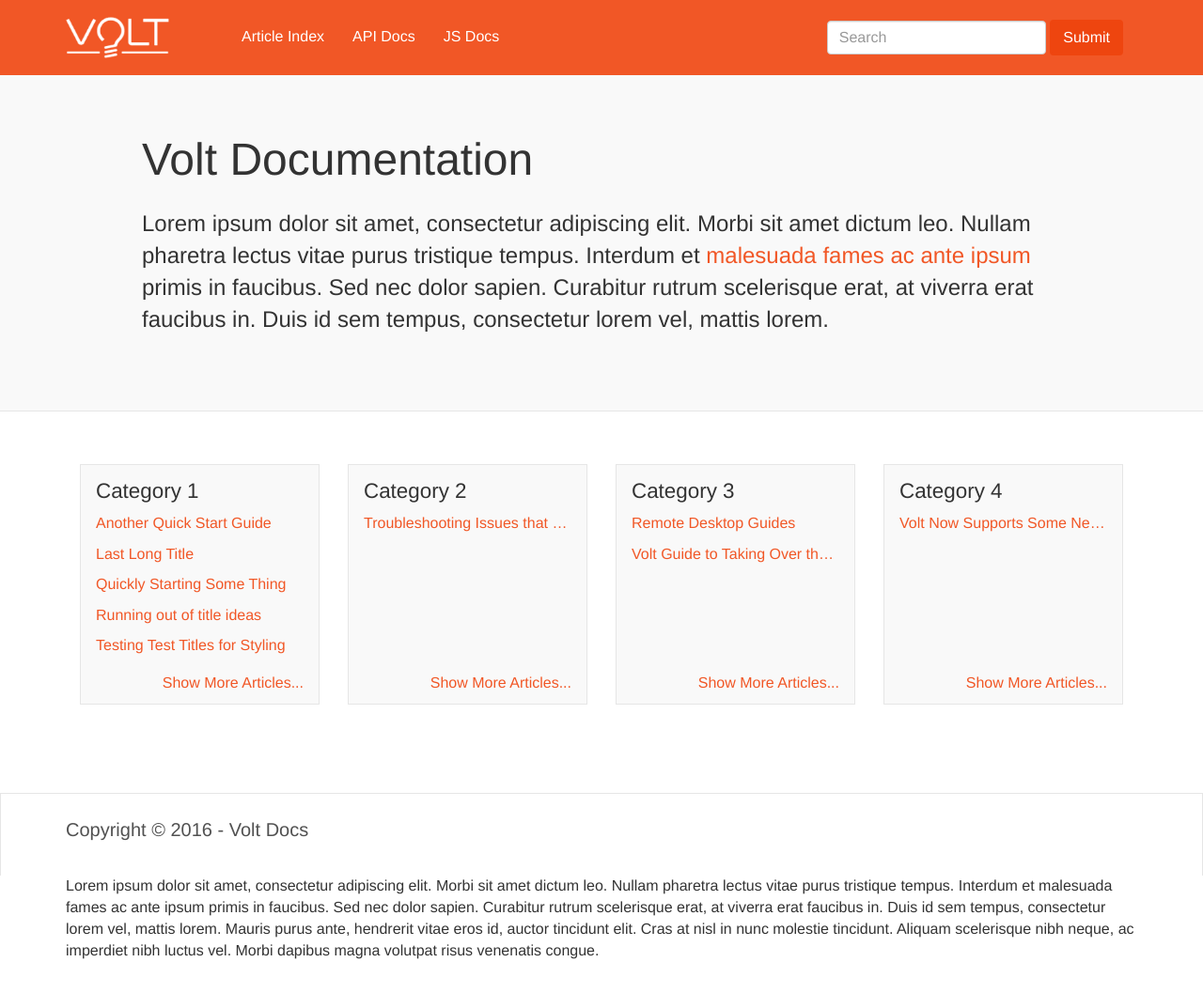
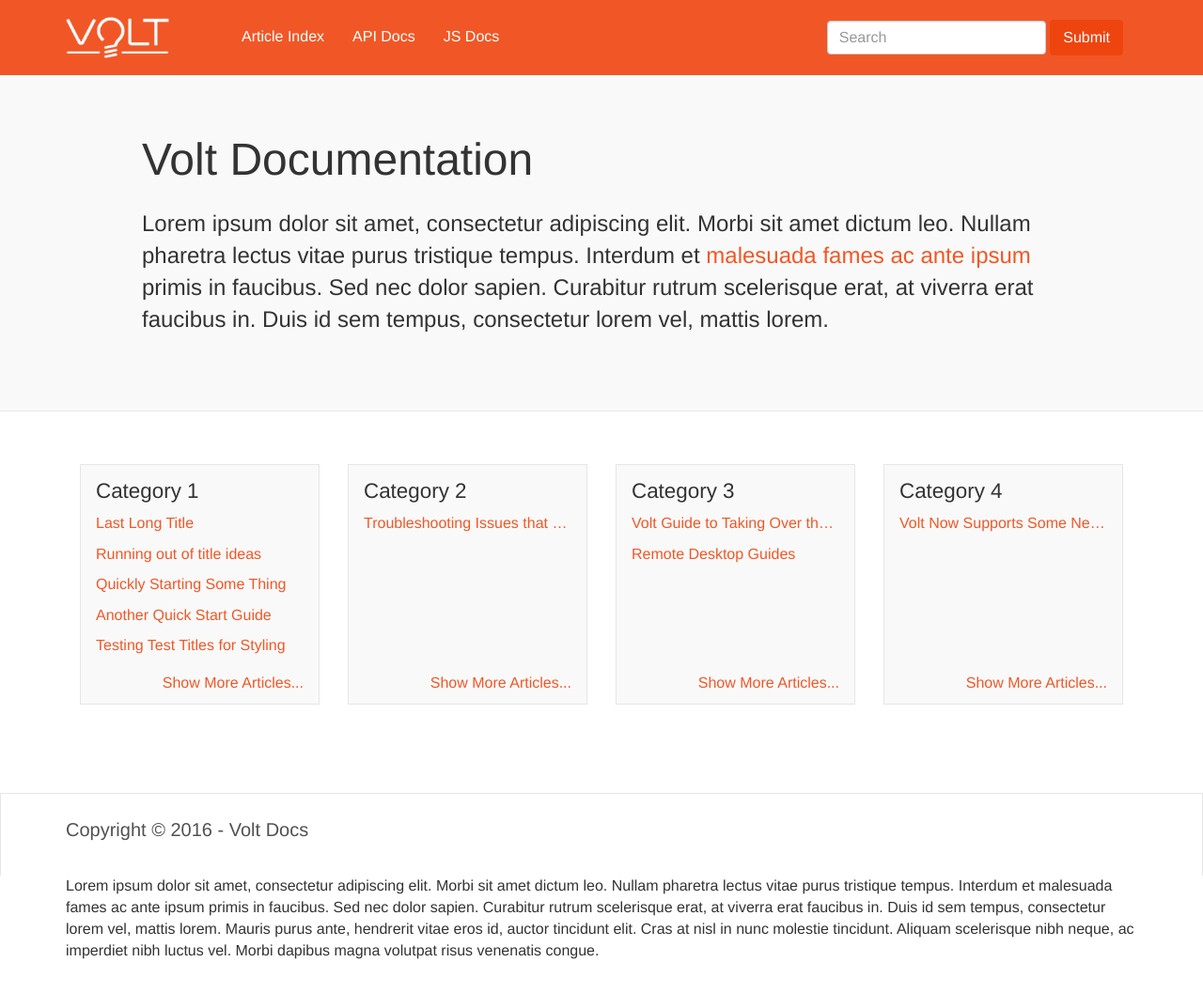
Before and after one commit to SKBruck/voltdocs, a Jekyll site: the page built from index.html, in a window 1280 px wide. Shown: the whole page at 94% size. Built offline with Jekyll 4.4.1, drawn with Linux system fonts in a browser that asks for light colours; nearby versions of some CDN libraries.

Commit message:
resetting post list to be ordered by most recent instead of alphabetized

```diff
--- a/index.html
+++ b/index.html
@@ -15,72 +15,52 @@
     <div class="post-list-box">
       <h2 class="post-list-header">Category 1</h2>
         <ul class="post-list"">
-          {% capture posts %}
-            {% for post in site.categories.cat1 limit:5 %}
-              |{{ post.title }}#{{ post.url }}
-            {% endfor %}
-          {% endcapture %}
-          {% assign sortedposts = posts | split: '|' | sort %}
-          {% for post in sortedposts %}
-              {% assign postitems = post | split: '#' %}
-              <li><p class="truncate"><a class="post-link" href={{ postitems[1] }}">{{ postitems[0] }}</a></p></li>
+          {% for post in site.categories.cat1 limit:5 %}
+            {% if post.url %}
+                <li><p class="truncate"><a href="{{ post.url }}/">{{ post.title }}</a></p></li>
+            {% endif %}
           {% endfor %}
         </ul>
-      <p class="more-link"><a href="{{ site.baseurl }}/category/cat1">Show More Articles...</a></p>
+      <p class="more-link"><a href="{{ site.baseurl }}/category/cat1/">Show More Articles...</a></p>
     </div>
   </div>
   <div class="col-md-3 col-sm-6 col-xs-12">
     <div class="post-list-box">
       <h2 class="post-list-header">Category 2</h2>
-        <ul class="post-list">
-          {% capture posts %}
-            {% for post in site.categories.cat2 limit:5 %}
-              |{{ post.title }}#{{ post.url }}
-            {% endfor %}
-          {% endcapture %}
-          {% assign sortedposts = posts | split: '|' | sort %}
-          {% for post in sortedposts %}
-              {% assign postitems = post | split: '#' %}
-              <li><p class="truncate"><a class="post-link" href={{ postitems[1] }}">{{ postitems[0] }}</a></p></li>
+        <ul class="post-list"">
+          {% for post in site.categories.cat2 limit:5 %}
+            {% if post.url %}
+                <li><p class="truncate"><a href="{{ post.url }}/">{{ post.title }}</a></p></li>
+            {% endif %}
           {% endfor %}
         </ul>
-      <p class="more-link"><a href="{{ site.baseurl }}/category/cat2">Show More Articles...</a></p>
+      <p class="more-link"><a href="{{ site.baseurl }}/category/cat2/">Show More Articles...</a></p>
     </div>
   </div>
   <div class="col-md-3 col-sm-6 col-xs-12">
     <div class="post-list-box">
       <h2 class="post-list-header">Category 3</h2>
-        <ul class="post-list">
-          {% capture posts %}
-            {% for post in site.categories.cat3 limit:5 %}
-              |{{ post.title }}#{{ post.url }}
-            {% endfor %}
-          {% endcapture %}
-          {% assign sortedposts = posts | split: '|' | sort %}
-          {% for post in sortedposts %}
-              {% assign postitems = post | split: '#' %}
-              <li><p class="truncate"><a class="post-link" href={{ postitems[1] }}">{{ postitems[0] }}</a></p></li>
+        <ul class="post-list"">
+          {% for post in site.categories.cat3 limit:5 %}
+            {% if post.url %}
+                <li><p class="truncate"><a href="{{ post.url }}/">{{ post.title }}</a></p></li>
+            {% endif %}
           {% endfor %}
         </ul>
-      <p class="more-link"><a href="{{ site.baseurl }}/category/cat3">Show More Articles...</a></p>
+      <p class="more-link"><a href="{{ site.baseurl }}/category/cat3/">Show More Articles...</a></p>
     </div>
   </div>
   <div class="col-md-3 col-sm-6 col-xs-12">
     <div class="post-list-box">
       <h2 class="post-list-header">Category 4</h2>
-        <ul class="post-list">
-          {% capture posts %}
-            {% for post in site.categories.cat4 limit:5 %}
-              |{{ post.title }}#{{ post.url }}
-            {% endfor %}
-          {% endcapture %}
-          {% assign sortedposts = posts | split: '|' | sort %}
-          {% for post in sortedposts %}
-              {% assign postitems = post | split: '#' %}
-              <li><p class="truncate"><a class="post-link" href={{ postitems[1] }}">{{ postitems[0] }}</a></p></li>
+        <ul class="post-list"">
+          {% for post in site.categories.cat4 limit:5 %}
+            {% if post.url %}
+                <li><p class="truncate"><a href="{{ post.url }}/">{{ post.title }}</a></p></li>
+            {% endif %}
           {% endfor %}
         </ul>
-      <p class="more-link"><a href="{{ site.baseurl }}/category/cat4">Show More Articles...</a></p>
+      <p class="more-link"><a href="{{ site.baseurl }}/category/cat4/">Show More Articles...</a></p>
     </div>
   </div>
 </div>
```
